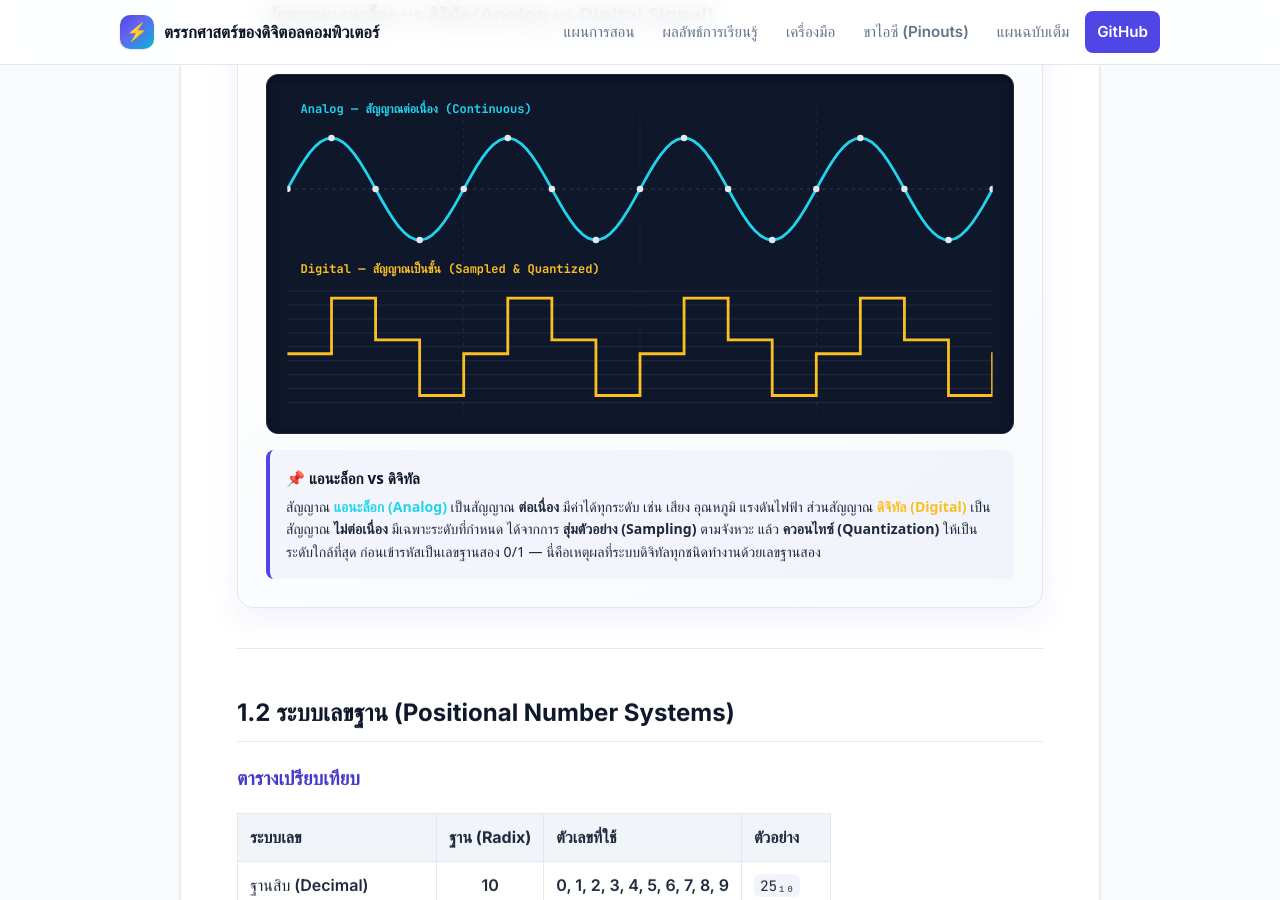
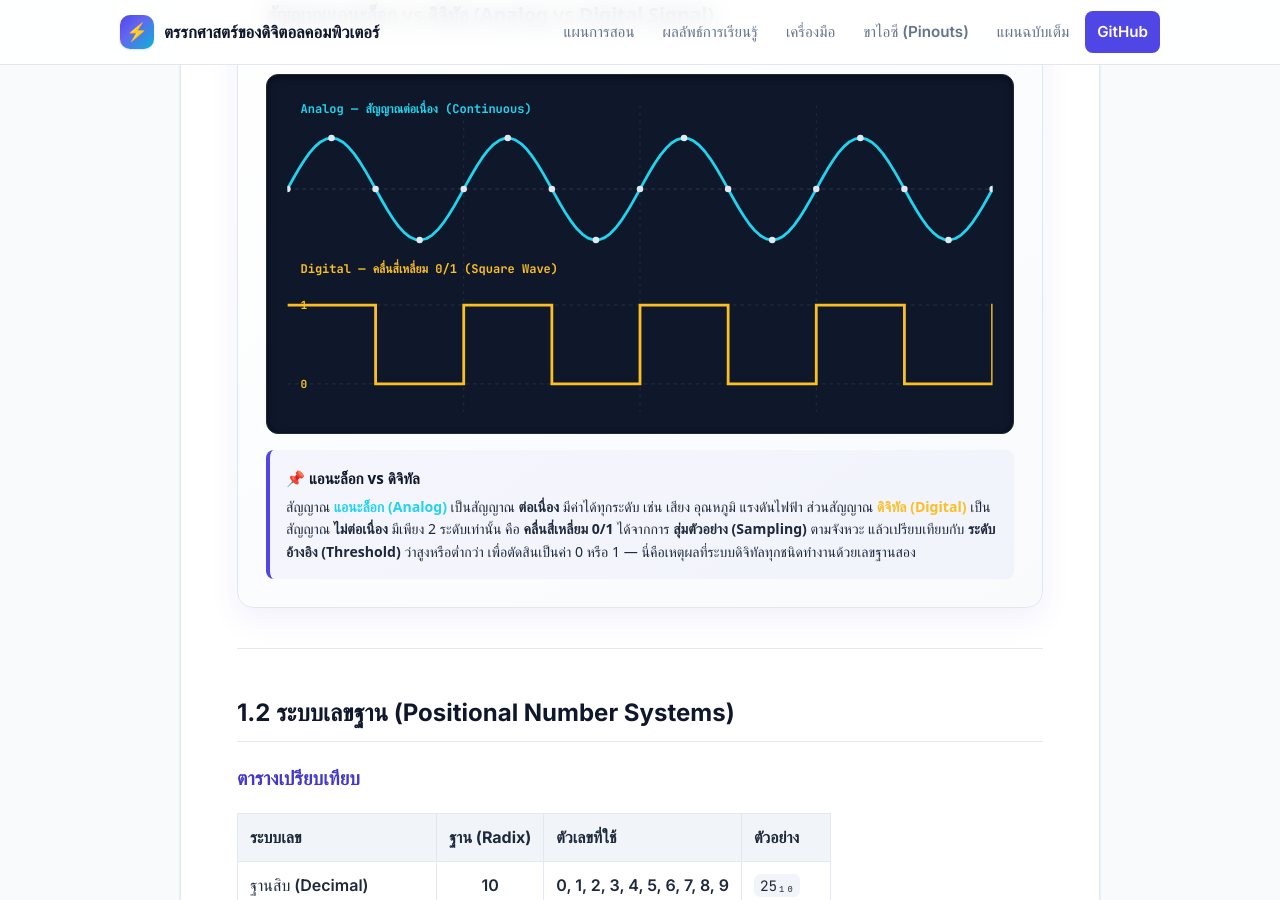
Before and after one commit to alfaXphoori/DigitalComputer, a Jekyll site: the page built from chapters/ch01-number-systems/README.md, in a window 1280 px wide and 900 px high, scrolled down 717 px. Built offline with Jekyll 4.4.1, drawn with Linux system fonts in a browser that asks for light colours; some web fonts are replaced; our own code applies the rules of GitHub Pages for plain Markdown files.

Commit message:
fix(ch01): make analog/digital demo's digital signal a 0/1 square wave
Replace the multi-level quantized staircase with a clean two-level (0/1)
square wave synced to the analog sine, with 1/0 level guides. Update label
and explanation text accordingly.

Co-Authored-By: Claude Opus 4.8 <noreply@anthropic.com>

```diff
--- a/_includes/analog-digital-demo.html
+++ b/_includes/analog-digital-demo.html
@@ -7,7 +7,7 @@
   </div>
 
   <div class="ad-stage">
-    <svg viewBox="0 0 760 360" preserveAspectRatio="xMidYMid meet" role="img" aria-label="แอนิเมชันเปรียบเทียบสัญญาณแอนะล็อกแบบคลื่นไซน์ต่อเนื่อง กับสัญญาณดิจิทัลแบบขั้นบันไดที่ได้จากการสุ่มตัวอย่างและควอนไทซ์" style="overflow:hidden;">
+    <svg viewBox="0 0 760 360" preserveAspectRatio="xMidYMid meet" role="img" aria-label="แอนิเมชันเปรียบเทียบสัญญาณแอนะล็อกแบบคลื่นไซน์ต่อเนื่อง กับสัญญาณดิจิทัลแบบคลื่นสี่เหลี่ยม 0/1 ที่ได้จากการสุ่มตัวอย่างและเปรียบเทียบกับระดับอ้างอิง" style="overflow:hidden;">
       <defs>
         <clipPath id="ad-clip">
           <rect x="0" y="0" width="760" height="360" />
@@ -24,24 +24,19 @@
         <line x1="570" y1="20" x2="570" y2="350" />
       </g>
 
-      <!-- Fixed quantization level lines (digital panel, 8 levels / 3-bit) -->
-      <g stroke="rgba(148,163,184,0.15)" stroke-width="1">
-        <line x1="0" y1="220" x2="760" y2="220" />
+      <!-- Fixed logic-level guide lines (digital panel, 2 levels / binary) -->
+      <g stroke="rgba(148,163,184,0.18)" stroke-width="1" stroke-dasharray="4 4">
         <line x1="0" y1="235" x2="760" y2="235" />
-        <line x1="0" y1="250" x2="760" y2="250" />
-        <line x1="0" y1="265" x2="760" y2="265" />
-        <line x1="0" y1="280" x2="760" y2="280" />
-        <line x1="0" y1="295" x2="760" y2="295" />
-        <line x1="0" y1="310" x2="760" y2="310" />
-        <line x1="0" y1="325" x2="760" y2="325" />
-        <line x1="0" y1="340" x2="760" y2="340" />
+        <line x1="0" y1="320" x2="760" y2="320" />
       </g>
 
       <!-- Fixed panel labels -->
       <text x="14" y="28" fill="#22d3ee" font-family="'JetBrains Mono', monospace" font-size="13" font-weight="700">Analog — สัญญาณต่อเนื่อง (Continuous)</text>
-      <text x="14" y="200" fill="#fbbf24" font-family="'JetBrains Mono', monospace" font-size="13" font-weight="700">Digital — สัญญาณเป็นขั้น (Sampled &amp; Quantized)</text>
+      <text x="14" y="200" fill="#fbbf24" font-family="'JetBrains Mono', monospace" font-size="13" font-weight="700">Digital — คลื่นสี่เหลี่ยม 0/1 (Square Wave)</text>
+      <text x="14" y="239" fill="#fbbf24" font-family="'JetBrains Mono', monospace" font-size="12" font-weight="700">1</text>
+      <text x="14" y="324" fill="#fbbf24" font-family="'JetBrains Mono', monospace" font-size="12" font-weight="700">0</text>
 
-      <!-- Scrolling group: analog sine + sample dots + digital staircase -->
+      <!-- Scrolling group: analog sine + sample dots + digital square wave -->
       <g clip-path="url(#ad-clip)">
         <g id="ad-scroll-group">
           <animateTransform attributeName="transform" type="translate" from="0 0" to="-190 0" dur="3.5s" repeatCount="indefinite" />
@@ -75,9 +70,9 @@
             <circle cx="950.0" cy="110.0" r="3.5" />
           </g>
 
-          <!-- Digital sample-and-hold staircase (3-bit / 8-level quantization) -->
-          <path d="M 0.0,287.5 L 47.5,287.5 L 47.5,227.5 L 95.0,227.5 L 95.0,272.5 L 142.5,272.5 L 142.5,332.5 L 190.0,332.5 L 190.0,287.5 L 237.5,287.5 L 237.5,227.5 L 285.0,227.5 L 285.0,272.5 L 332.5,272.5 L 332.5,332.5 L 380.0,332.5 L 380.0,287.5 L 427.5,287.5 L 427.5,227.5 L 475.0,227.5 L 475.0,272.5 L 522.5,272.5 L 522.5,332.5 L 570.0,332.5 L 570.0,287.5 L 617.5,287.5 L 617.5,227.5 L 665.0,227.5 L 665.0,272.5 L 712.5,272.5 L 712.5,332.5 L 760.0,332.5 L 760.0,287.5 L 807.5,287.5 L 807.5,227.5 L 855.0,227.5 L 855.0,272.5 L 902.5,272.5 L 902.5,332.5 L 950.0,332.5 L 950.0,287.5"
-                stroke="#fbbf24" stroke-width="3" fill="none" stroke-linecap="square" stroke-linejoin="miter" />
+          <!-- Digital square wave (binary 0/1, period 190px, 50% duty, phase-matched to sine's upper/lower half) -->
+          <path d="M 0.0,235.0 L 95.0,235.0 L 95.0,320.0 L 190.0,320.0 L 190.0,235.0 L 285.0,235.0 L 285.0,320.0 L 380.0,320.0 L 380.0,235.0 L 475.0,235.0 L 475.0,320.0 L 570.0,320.0 L 570.0,235.0 L 665.0,235.0 L 665.0,320.0 L 760.0,320.0 L 760.0,235.0 L 855.0,235.0 L 855.0,320.0 L 950.0,320.0"
+                stroke="#fbbf24" stroke-width="3" fill="none" />
         </g>
       </g>
     </svg>
@@ -85,7 +80,7 @@
 
   <div class="ad-expl">
     <strong>📌 แอนะล็อก vs ดิจิทัล</strong>
-    <span>สัญญาณ <b style="color:#22d3ee">แอนะล็อก (Analog)</b> เป็นสัญญาณ <b>ต่อเนื่อง</b> มีค่าได้ทุกระดับ เช่น เสียง อุณหภูมิ แรงดันไฟฟ้า ส่วนสัญญาณ <b style="color:#fbbf24">ดิจิทัล (Digital)</b> เป็นสัญญาณ <b>ไม่ต่อเนื่อง</b> มีเฉพาะระดับที่กำหนด ได้จากการ <b>สุ่มตัวอย่าง (Sampling)</b> ตามจังหวะ แล้ว <b>ควอนไทซ์ (Quantization)</b> ให้เป็นระดับใกล้ที่สุด ก่อนเข้ารหัสเป็นเลขฐานสอง 0/1 — นี่คือเหตุผลที่ระบบดิจิทัลทุกชนิดทำงานด้วยเลขฐานสอง</span>
+    <span>สัญญาณ <b style="color:#22d3ee">แอนะล็อก (Analog)</b> เป็นสัญญาณ <b>ต่อเนื่อง</b> มีค่าได้ทุกระดับ เช่น เสียง อุณหภูมิ แรงดันไฟฟ้า ส่วนสัญญาณ <b style="color:#fbbf24">ดิจิทัล (Digital)</b> เป็นสัญญาณ <b>ไม่ต่อเนื่อง</b> มีเพียง 2 ระดับเท่านั้น คือ <b>คลื่นสี่เหลี่ยม 0/1</b> ได้จากการ <b>สุ่มตัวอย่าง (Sampling)</b> ตามจังหวะ แล้วเปรียบเทียบกับ <b>ระดับอ้างอิง (Threshold)</b> ว่าสูงหรือต่ำกว่า เพื่อตัดสินเป็นค่า 0 หรือ 1 — นี่คือเหตุผลที่ระบบดิจิทัลทุกชนิดทำงานด้วยเลขฐานสอง</span>
   </div>
 </div>
 
```
